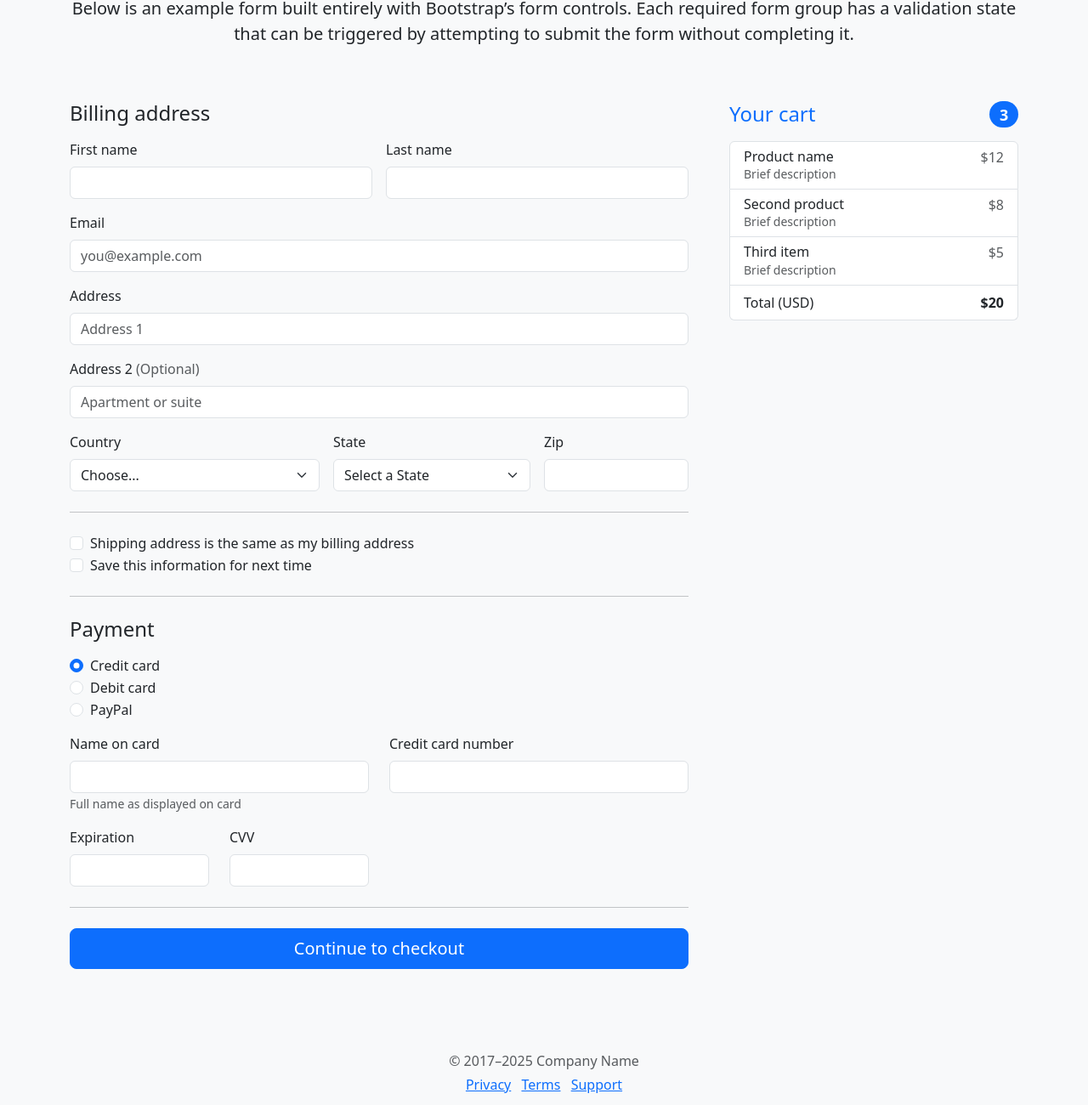
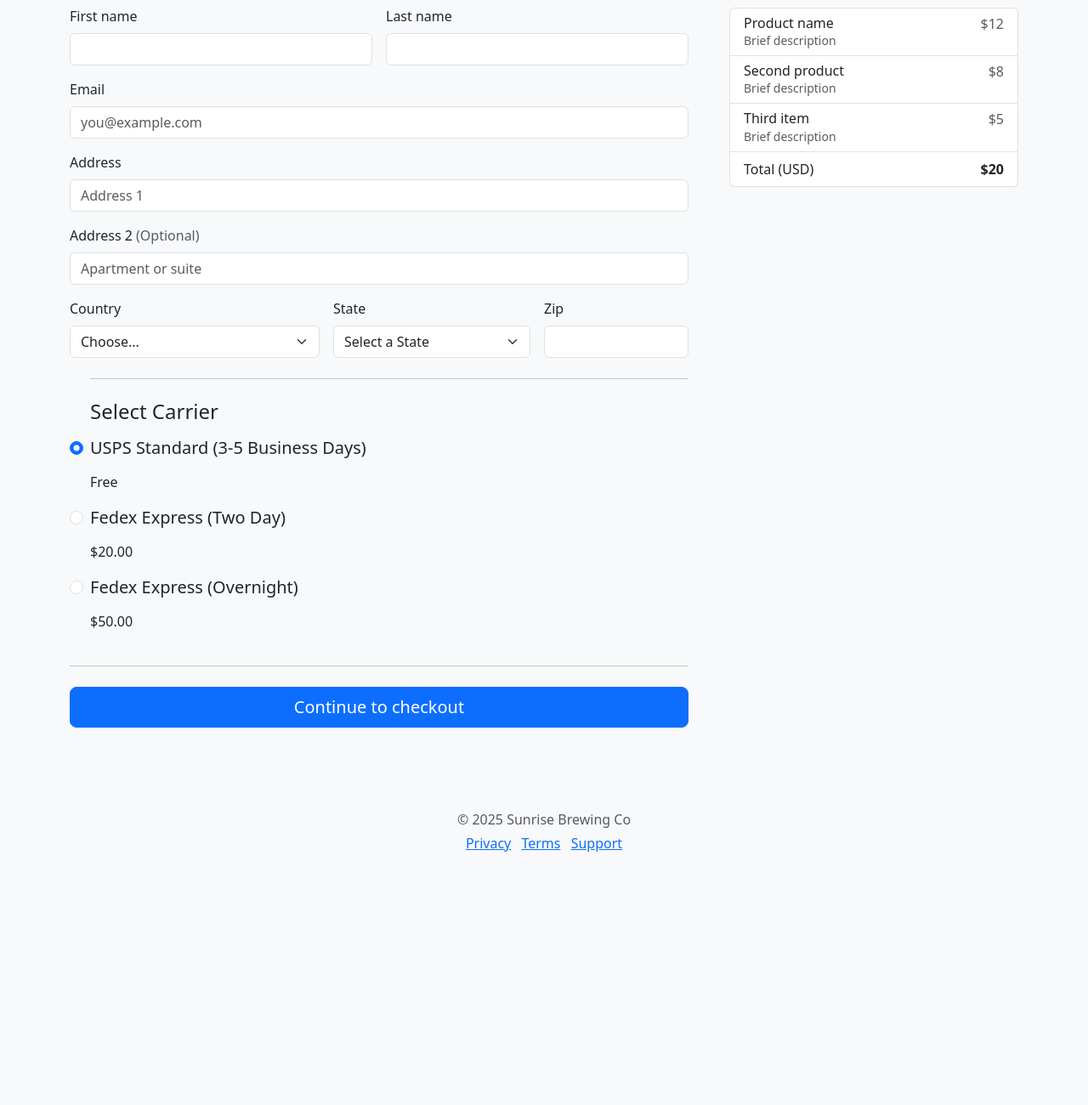
Before and after one commit to e-salgado/SunriseBrewingCo, a plain HTML site: page checkout.html in a window 1280 px wide. Shown: the part 180-1480 px from the top of the page at 85% size. After the commit the page ends 1232 px from the top, so only its background shows below. Drawn offline with nearby package versions, Linux system fonts and the light colour scheme; a script that the page names is missing.

Commit message:
Update checkout.html
remove payment info and add shipping carrier selection

```diff
--- a/checkout.html
+++ b/checkout.html
@@ -8,19 +8,14 @@
     <meta name="robots" content="index,follow">
     <link href="https://cdn.jsdelivr.net/npm/bootstrap@5.3.8/dist/css/bootstrap.min.css" rel="stylesheet"
         integrity="sha384-sRIl4kxILFvY47J16cr9ZwB07vP4J8+LH7qKQnuqkuIAvNWLzeN8tE5YBujZqJLB" crossorigin="anonymous">
-
     <title>Checkout</title>
 </head>
 
 <body class="bg-body-tertiary">
     <div class="container">
         <main>
-            <div class="py-5 text-center"> <img class="d-block mx-auto mb-4"
-                    src="/docs/5.3/assets/brand/bootstrap-logo.svg" alt="" width="72" height="57">
-                <h1 class="h2">Checkout form</h1>
-                <p class="lead">Below is an example form built entirely with Bootstrap’s form controls. Each required
-                    form group has a validation state that can be triggered by attempting to submit the form without
-                    completing it.</p>
+            <div class="py-5 text-center">
+                <h1 class="h2">Shipping form</h1>
             </div>
             <div class="row g-5">
                 <div class="col-md-5 col-lg-4 order-md-last">
@@ -50,7 +45,7 @@
                     </ul>
                 </div>
                 <div class="col-md-7 col-lg-8">
-                    <h4 class="mb-3">Billing address</h4>
+                    <h4 class="mb-3">Shipping Address</h4>
                     <form class="needs-validation" novalidate="">
                         <div class="row g-3">
                             <div class="col-sm-6"> <label for="firstName" class="form-label">First name</label> <input
@@ -156,52 +151,28 @@
                                 </div>
                             </div>
                         </div>
-                        <hr class="my-4">
-                        <div class="form-check"> <input type="checkbox" class="form-check-input" id="same-address">
-                            <label class="form-check-label" for="same-address">Shipping address is the same as my
-                                billing address</label> </div>
-                        <div class="form-check"> <input type="checkbox" class="form-check-input" id="save-info"> <label
-                                class="form-check-label" for="save-info">Save this information for next time</label>
+                        <div class="form-check">
+                            <hr class="my-4">
+                            <h4 class="mb-3">Select Carrier</h4>
+                            <input class="form-check-input" type="radio" name="radioDefault" id="radioDefault1" checked>
+                            <label class="form-check-label" for="radioDefault1">
+                                <h5 class="mb-3">USPS Standard (3-5 Business Days)</h5>
+                                <p id="shipping-price">Free</p>
+                            </label>
                         </div>
-                        <hr class="my-4">
-                        <h4 class="mb-3">Payment</h4>
-                        <div class="my-3">
-                            <div class="form-check"> <input id="credit" name="paymentMethod" type="radio"
-                                    class="form-check-input" checked="" required=""> <label class="form-check-label"
-                                    for="credit">Credit card</label> </div>
-                            <div class="form-check"> <input id="debit" name="paymentMethod" type="radio"
-                                    class="form-check-input" required=""> <label class="form-check-label"
-                                    for="debit">Debit card</label> </div>
-                            <div class="form-check"> <input id="paypal" name="paymentMethod" type="radio"
-                                    class="form-check-input" required=""> <label class="form-check-label"
-                                    for="paypal">PayPal</label> </div>
+                        <div class="form-check">
+                            <input class="form-check-input" type="radio" name="radioDefault" id="radioDefault2">
+                            <label class="form-check-label" for="radioDefault2">
+                                <h5 class="mb-3">Fedex Express (Two Day)</h5>
+                                <p id="shipping-price">$20.00</p>
+                            </label>
                         </div>
-                        <div class="row gy-3">
-                            <div class="col-md-6"> <label for="cc-name" class="form-label">Name on card</label> <input
-                                    type="text" class="form-control" id="cc-name" placeholder="" required=""> <small
-                                    class="text-body-secondary">Full name as displayed on card</small>
-                                <div class="invalid-feedback">
-                                    Name on card is required
-                                </div>
-                            </div>
-                            <div class="col-md-6"> <label for="cc-number" class="form-label">Credit card number</label>
-                                <input type="text" class="form-control" id="cc-number" placeholder="" required="">
-                                <div class="invalid-feedback">
-                                    Credit card number is required
-                                </div>
-                            </div>
-                            <div class="col-md-3"> <label for="cc-expiration" class="form-label">Expiration</label>
-                                <input type="text" class="form-control" id="cc-expiration" placeholder="" required="">
-                                <div class="invalid-feedback">
-                                    Expiration date required
-                                </div>
-                            </div>
-                            <div class="col-md-3"> <label for="cc-cvv" class="form-label">CVV</label> <input type="text"
-                                    class="form-control" id="cc-cvv" placeholder="" required="">
-                                <div class="invalid-feedback">
-                                    Security code required
-                                </div>
-                            </div>
+                            <div class="form-check">
+                            <input class="form-check-input" type="radio" name="radioDefault" id="radioDefault2">
+                            <label class="form-check-label" for="radioDefault2">
+                                <h5 class="mb-3">Fedex Express (Overnight)</h5>
+                                <p id="shipping-price">$50.00</p>
+                            </label>
                         </div>
                         <hr class="my-4"> <button class="w-100 btn btn-primary btn-lg" type="submit">Continue to
                             checkout</button>
@@ -210,7 +181,7 @@
             </div>
         </main>
         <footer class="my-5 pt-5 text-body-secondary text-center text-small">
-            <p class="mb-1">© 2017–2025 Company Name</p>
+            <p class="mb-1">© 2025 Sunrise Brewing Co</p>
             <ul class="list-inline">
                 <li class="list-inline-item"><a href="#">Privacy</a></li>
                 <li class="list-inline-item"><a href="#">Terms</a></li>
```
